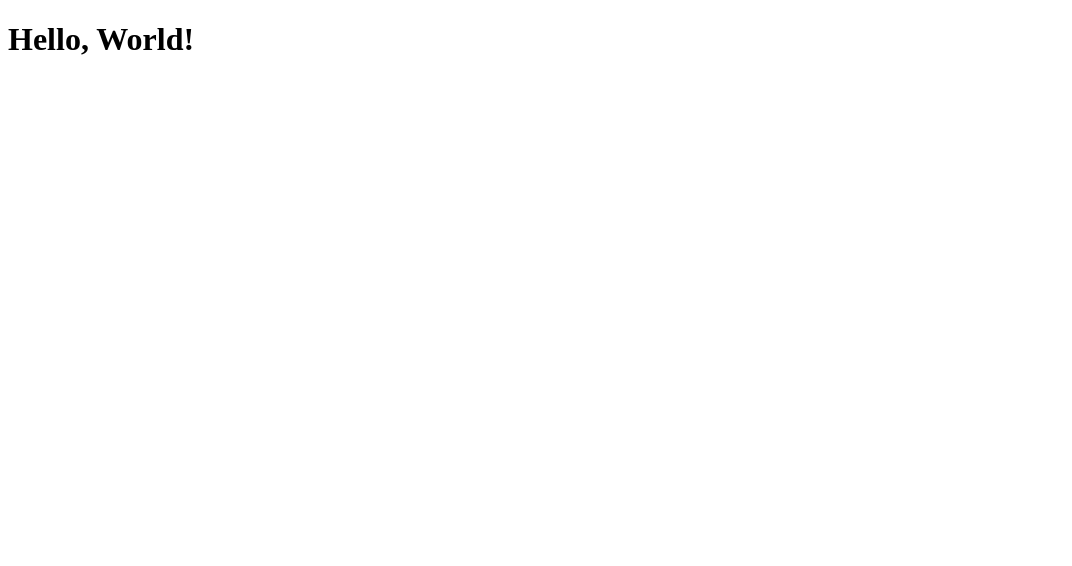
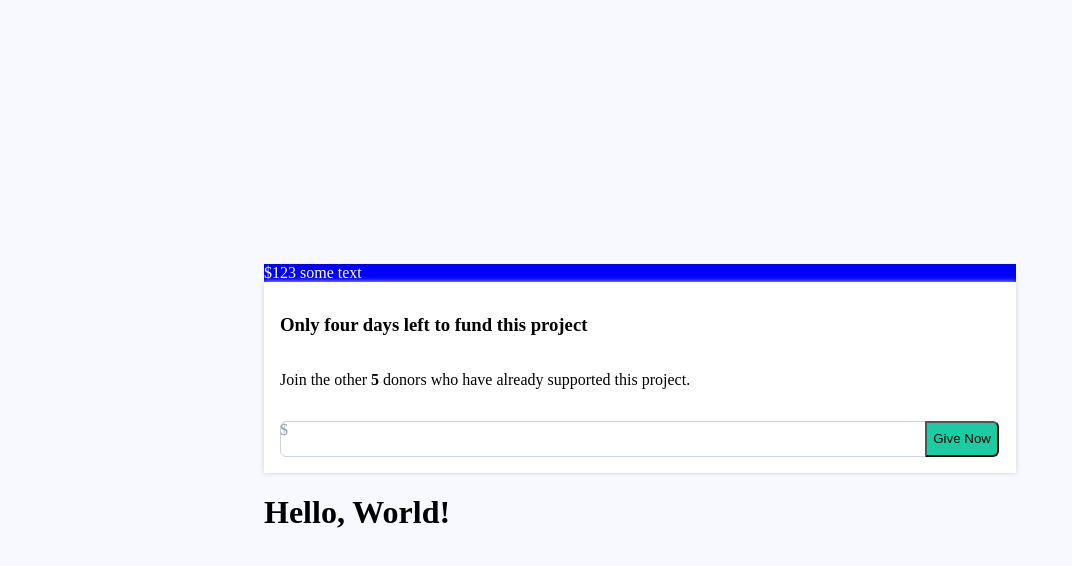
Before and after one commit to BriceShatzer/ActiveCampaign-coding-challenge, a React app: page / in a window 1280 px wide. Shown: the top 566 px of the page, without its empty margins (0-1072 px from the left). Built offline with nearby package versions, Linux system fonts and the light colour scheme; the HTML template or start-up script is replaced by a standard one.

Commit message:
initial structure and styling

```diff
--- /dev/null
+++ b/src/App.css
@@ -0,0 +1,143 @@
+:root {
+
+/* // Primary palette */
+--ocean: #356ae6;
+--ocean-120: #1b54d9;
+--ocean-80: #5884ea;
+--ocean-60: #c1d1f7;
+--ocean-40: #e3ebfc;
+--ocean-30: #edf3fe;
+--ocean-20: #fafbff;
+--slate: #4e5468;
+--slate-120: #1f2129;
+--slate-80: #5f667e;
+--slate-60: #9298ad;
+--slate-40: #ced3e0;
+--slate-30: #edf0f7;
+--slate-20: #f7f9ff;
+--mint: #19cca3;
+--mint-120: #139879;
+--mint-80: #1bddb1;
+--mint-60: #6ae6c9;
+--mint-40: #b6f2e4;
+--mint-20: #ebfffa;
+
+/* // Secondary palette */
+--strawberry: #f3376b;
+--strawberry-120: #e40e49;
+--strawberry-80: #f56e94;
+--strawberry-60: #faa5bd;
+--strawberry-40: #fcdee7;
+--strawberry-20: #fff2f6;
+--creamsicle: #ff8730;
+--creamsicle-120: #f46700;
+--creamsicle-80: #ffa869;
+--creamsicle-60: #ffbf90;
+--creamsicle-40: #ffe1cb;
+--creamsicle-20: #fff8f2;
+--lavender: #9159fc;
+--lavender-120: #73f;
+--lavender-80: #aa81fc;
+--lavender-60: #c3a7fc;
+--lavender-40: #eae0fe;
+--lavender-20: #f7f2ff;
+--banana: #facf3f;
+--banana-120: #deaa00;
+--banana-80: #fbd965;
+--banana-60: #fce28b;
+--banana-40: #fdecb2;
+--banana-20: #fff9e6;
+
+/* --- */
+--sharedBorderRadius: 6px;
+
+}
+body {
+    /* background-color: var(--ocean-60); */
+    background-color: var(--slate-20);
+    /*
+    --slate-20
+    --ocean-20
+    --ocean-40
+    */
+}
+input:focus,
+input:active,
+button:focus,
+button:active {
+  outline: none;
+}
+.App {
+    max-width: 75vw;
+    padding:16rem;
+    display: flex;
+    flex-direction: column;
+}
+.totalAmountSpeechBubble{
+    background-color:blue;
+    color:white;
+}
+.card {
+    box-shadow: 0 0 5px var(--slate-40);
+    background-color: white;
+    padding:1rem;
+    display:flex;
+    flex-direction: column;
+}
+.card > * {
+    margin-top: 1rem;
+}
+.donationComboElement {
+    position: relative;
+    display: flex;
+    align-items: stretch;
+    width: 100%;
+    position: relative;
+
+}
+.donationComboElement::after {
+    content: '$';
+    position: absolute;
+    color: var(--slate-60);
+    top: 0;
+    bottom: 0;
+    left: 0;
+}
+.donationComboElement input {
+    flex: 1 1 auto;
+    width: 1%;
+    min-width: 0;
+    margin-bottom: 0;
+    border-bottom-left-radius: var(--sharedBorderRadius);
+    border-top-left-radius: var(--sharedBorderRadius);
+    border: 1px solid var(--slate-40);
+    /* border-radius: var(--sharedBorderRadius); */
+    font-size: 1em;
+    line-height: 0;
+    /* margin-bottom: 1rem; */
+    outline:none;
+    padding: .5rem 1rem;
+}
+
+
+.donationComboElement button {
+    cursor: pointer;
+    border-bottom-right-radius: var(--sharedBorderRadius) ;
+    border-top-right-radius: var(--sharedBorderRadius) ;
+    z-index: 2;
+    position: relative;
+    background-color: var(--mint);
+    color: var(--white);
+    left:-1px;
+}
+
+/*
+.donationComboElement input::after {
+    content: '$';
+    position: absolute;
+    color: var(--slate-60);
+    top: 0;
+    bottom: 0;
+    left: 0;
+}
+*/
--- a/src/App.js
+++ b/src/App.js
@@ -1,15 +1,102 @@
 import React, { Component} from "react";
-// import "./App.css";
+import "./App.css";
+
+
+class Form extends Component {
+    constructor(props) {
+        super(props);
+        this.state = {donationAmount: 0};
+        /*{
+            donorCount: num,
+            moneyRaised: num,
+            updateMoneyRaised: func,
+            updateDonorCount: func,
+        }*/
+        this.state = {value: '', isValid: false, untouched: true};
+    }
+
+    render(){
+        let donorPhrase;
+        switch (this.props.donorCount) {
+            case 0:
+                donorPhrase = (<p>Be the first donor to support this project!</p>);
+                break;
+            case 1:
+                donorPhrase = (<p>Join with <strong>1</strong>} other donor who has already supported this project.</p>);
+                break;
+            default:
+                donorPhrase = (<p>Join the other <strong>{this.props.donorCount}</strong> donors who have already supported this project.</p>);
+        }
+
+        return(
+            <div className="card">
+                <h3>Only four days left to fund this project</h3>
+                {donorPhrase}
+
+                <div className="donationComboElement">
+                    <input type="text" id="amount" value={this.state.donationAmount}/>
+                    <button>Give Now</button>
+                </div>
+            </div>
+        )
+    }
+}
+
+
 
 class App extends Component{
-  render(){
-    console.log('fired');
+    constructor(props) {
+        super(props);
+        this.state = {
+            donorCount: 0,
+            moneyRaised: 0,
+        };
+        this.updateDonorCount = this.updateDonorCount.bind(this);
+        this.updateMoneyRaised = this.updateMoneyRaised.bind(this);
+    }
+    updateDonorCount (newCount){
+        this.setState(prevState=>({
+            ...prevState,
+            donorCount: newCount
+        }));
+    }
+
+    updateMoneyRaised (newAmount){
+        this.setState(prevState=>({
+            ...prevState,
+            moneyRaised: newAmount
+        }));
+    }
+
+    render(){
+
     return(
       <div className="App">
+
+        <TotalAmountSpeechBubble totalAmount={123} />
+        <Form
+            donorCount={5}
+            moneyRaised={364}
+            updateMoneyRaised={this.updateMoneyRaised}
+            updateDonorCount={this.updateDonorCount}
+        />
         <h1> Hello, World! </h1>
       </div>
     );
   }
 }
 
+function TotalAmountSpeechBubble (props) {
+    return (
+        <div className="totalAmountSpeechBubble">
+            ${props.totalAmount} some text
+        </div>
+    )
+}
+
+
+
+
+
+
 export default App;
```
Also changed, not shown: 1 other file (tests, documents, lock files or other folders).
